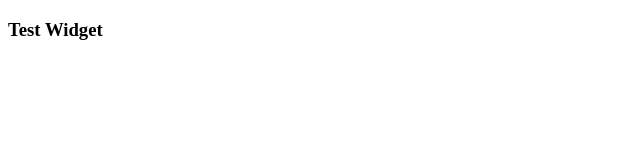
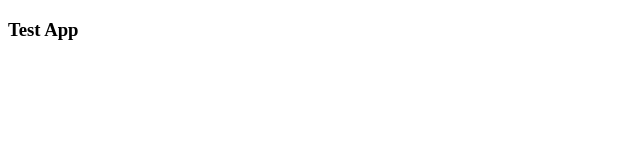
Before and after one commit to Ty-Fonze/AI-Tradesman, a React app: page / in a window 1280 px wide. Shown: the top 160 px of the page, without its empty margins (0-640 px from the left). Built offline with nearby package versions, Linux system fonts and the light colour scheme.

Commit message:
Update App.js

```diff
--- a/src/dashboard/App.js
+++ b/src/dashboard/App.js
@@ -1,10 +1,9 @@
 import React from 'react';
-import Widget from './components/LiveTickerWidget';
 
 const App = () => {
     return (
         <div>
-            <Widget />
+            <h3>Test App</h3>
         </div>
     );
 };
```
